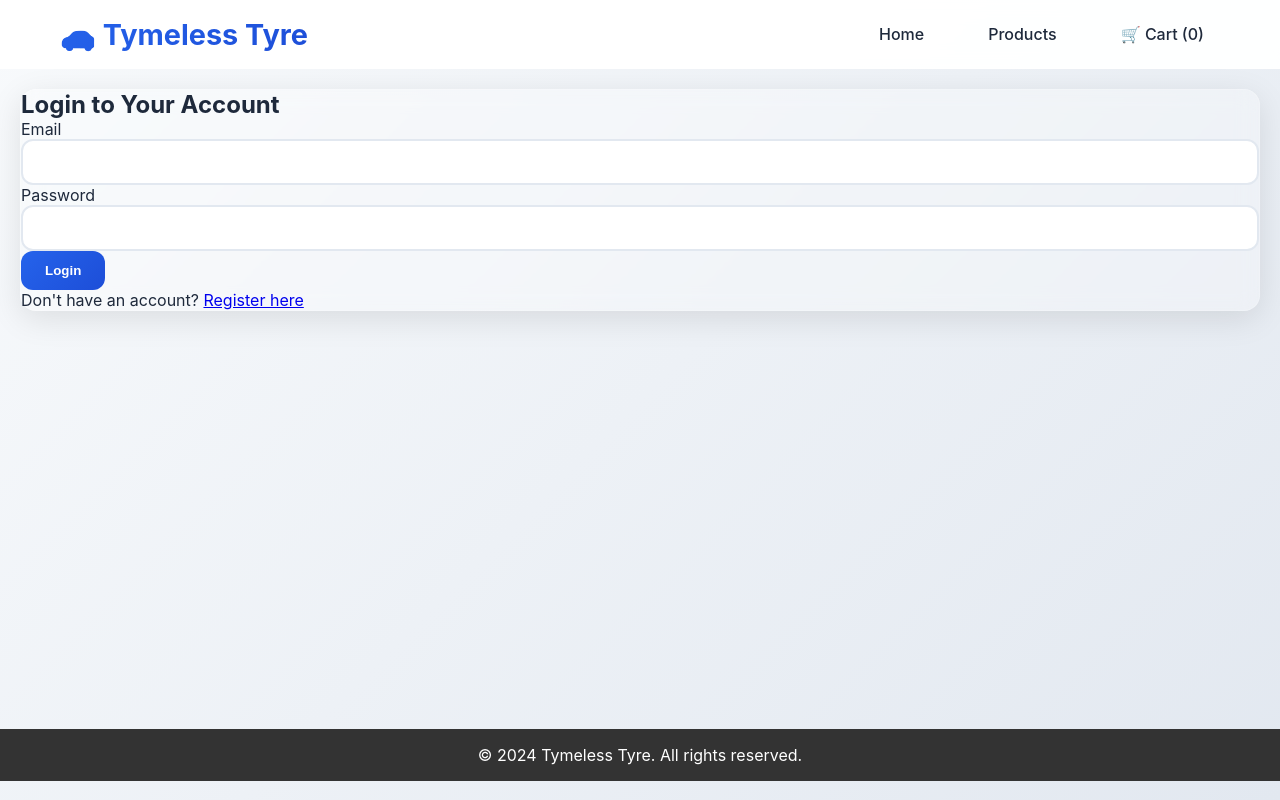
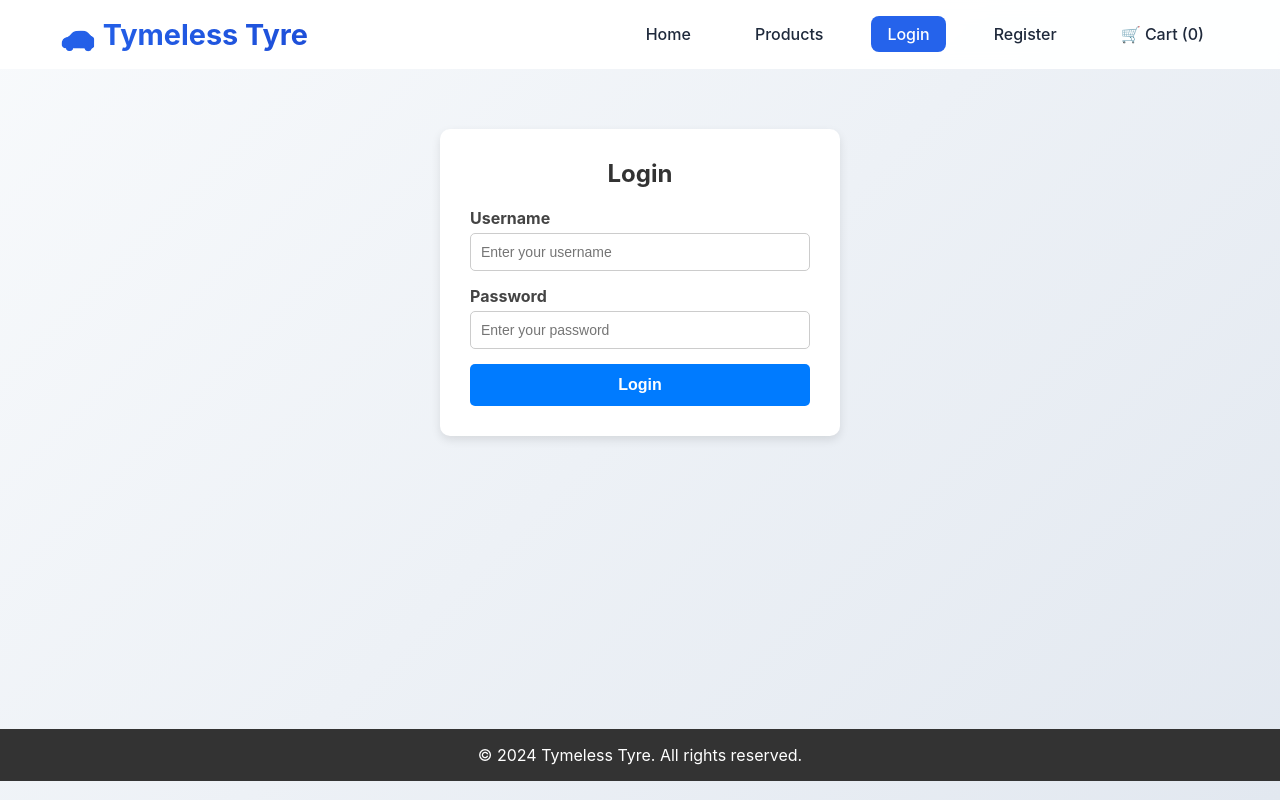
Before and after one commit to phelomadubela/Tymelesstyre-frontend, a Vue app: page /login in a window 1280 px wide. Built offline with nearby package versions, Linux system fonts and the light colour scheme.

Commit message:
frontend

```diff
--- a/src/components/layout/AppHeader.vue
+++ b/src/components/layout/AppHeader.vue
@@ -8,6 +8,9 @@
       <nav class="navigation">
         <router-link to="/" class="nav-link">Home</router-link>
         <router-link to="/products" class="nav-link">Products</router-link>
+        <router-link to="/login" class="nav-link">Login</router-link>
+        <router-link to="/register" class="nav-link">Register</router-link>
+
         <router-link to="/cart" class="nav-link"> 🛒 Cart ({{ cartItemCount }}) </router-link>
       </nav>
     </div>
--- a/src/services/api.js
+++ b/src/services/api.js
@@ -1,6 +1,6 @@
 import axios from 'axios'
 
-const API_BASE_URL = 'http://localhost:8080/tymelesstyre/api'
+const API_BASE_URL = 'http://localhost:8080/tymelesstyre' //can be changed later on
 
 // Create axios instance with default config
 const api = axios.create({
@@ -27,16 +27,14 @@ api.interceptors.request.use(
 
 // API methods
 export default {
-  // User endpoints
   async registerUser(userData) {
-    const response = await api.post('/users', userData)
-    return response.data
-  },
-
+  const response = await api.post('/user/register', userData)
+  return response.data
+},
   async login(credentials) {
-    const response = await api.post('/auth/login', credentials)
-    return response.data
-  },
+  const response = await api.post('/user/login', credentials)
+  return response.data
+},
 
   // Tyre endpoints
   async getTyresByVehicle(make, model, year) {
--- a/src/stores/auth.js
+++ b/src/stores/auth.js
@@ -1,49 +1,67 @@
-import { defineStore } from 'pinia'
-import api from '@/services/api'
-import { useCartStore } from './cart'
+export default class auth {
+  static API_URL = "http://localhost:8080/tymelesstyre/user/";
 
-export const useAuthStore = defineStore('auth', {
-  state: () => ({
-    user: null,
-    token: localStorage.getItem('authToken') || null,
-    isAuthenticated: !!localStorage.getItem('authToken'),
-  }),
-  actions: {
-    async login(credentials) {
-      try {
-        const response = await api.login(credentials)
-        this.token = response.token
-        this.user = response.user
-        this.isAuthenticated = true
-        localStorage.setItem('authToken', this.token)
+  static async login(username, password) {
+    try {
+      const response = await fetch(this.API_URL + "login", {
+        method: "POST",
+        headers: { "Content-Type": "application/json" },
+        body: JSON.stringify({ username, password }),
+      });
 
-        // Load user's cart from backend if needed
-        const cartStore = useCartStore()
-        await cartStore.loadUserCart(this.user.id)
+      const result = await response.text();
+      if (!response.ok) {
+        throw new Error(result || "Login failed. Please check your credentials.");
+      }
 
-        return { success: true }
-      } catch (error) {
-        return { success: false, error: error.response?.data?.message || 'Login failed' }
+      let role = "";
+      if (result.includes("/admin/dashboard")) role = "ADMIN";
+      else if (result.includes("/customer/dashboard")) role = "CUSTOMER";
+      else throw new Error("Unknown role returned from backend");
+
+      const user = { username, role, redirectPath: result };
+      localStorage.setItem("user", JSON.stringify(user));
+
+      return result;
+    } catch (err) {
+      throw err;
+    }
+  }
+
+  static async register(username, email, password, role) {
+    try {
+      const payload = {
+        username,
+        email,
+        password,
+        role: role.toUpperCase()
+      };
+
+      console.log("Register payload:", payload);
+
+      const response = await fetch(this.API_URL + "register", {
+        method: "POST",
+        headers: { "Content-Type": "application/json" },
+        body: JSON.stringify(payload),
+      });
+
+      const result = await response.text();
+      if (!response.ok) {
+        throw new Error(result || "Registration failed");
       }
-    },
 
-    async register(userData) {
-      try {
-        const response = await api.registerUser(userData)
-        return { success: true, data: response }
-      } catch (error) {
-        return { success: false, error: error.response?.data?.message || 'Registration failed' }
-      }
-    },
+      return result;
+    } catch (err) {
+      throw err;
+    }
+  }
 
-    logout() {
-      this.user = null
-      this.token = null
-      this.isAuthenticated = false
-      localStorage.removeItem('authToken')
+  static logout() {
+    localStorage.removeItem("user");
+  }
 
-      const cartStore = useCartStore()
-      cartStore.clearCart()
-    },
-  },
-})
+  static getCurrentUser() {
+    const user = localStorage.getItem("user");
+    return user ? JSON.parse(user) : null;
+  }
+}
--- a/src/views/LoginView.vue
+++ b/src/views/LoginView.vue
@@ -1,47 +1,136 @@
-<!-- LoginView.vue -->
 <template>
-  <div class="auth-container">
-    <div class="auth-card glass-card">
-      <h2>Login to Your Account</h2>
+  <div class="login-container">
+    <h2>Login</h2>
     <form @submit.prevent="handleLogin">
-        <div class="form-group">
-          <label>Email</label>
-          <input v-model="credentials.email" type="email" class="form-input" required />
+      <div>
+        <label for="username">Username</label>
+        <input
+          id="username"
+          v-model="username"
+          type="text"
+          placeholder="Enter your username"
+          required
+        />
       </div>
-        <div class="form-group">
-          <label>Password</label>
-          <input v-model="credentials.password" type="password" class="form-input" required />
+
+      <div>
+        <label for="password">Password</label>
+        <input
+          id="password"
+          v-model="password"
+          type="password"
+          placeholder="Enter your password"
+          required
+        />
       </div>
-        <button type="submit" class="btn-primary" :disabled="loading">
-          {{ loading ? 'Logging in...' : 'Login' }}
+
+      <button type="submit" :disabled="loading">
+        {{ loading ? "Logging in..." : "Login" }}
       </button>
+
+      <p v-if="error" class="error">{{ error }}</p>
     </form>
-      <p class="auth-switch">
-        Don't have an account? <router-link to="/register">Register here</router-link>
-      </p>
-    </div>
   </div>
 </template>
 
-<script setup>
-import { ref } from 'vue'
-import { useAuthStore } from '@/stores/auth'
-import { useRouter } from 'vue-router'
+<script>
+import auth from '../stores/auth.js';
 
-const credentials = ref({ email: '', password: '' })
-const loading = ref(false)
-const authStore = useAuthStore()
-const router = useRouter()
+export default {
+  name: "LoginView",
+  data() {
+    return {
+      username: '',
+      password: '',
+      loading: false,
+      error: null,
+    };
+  },
+  methods: {
+    async handleLogin() {
+      this.error = null;
+      this.loading = true;
 
-const handleLogin = async () => {
-  loading.value = true
-  const result = await authStore.login(credentials.value)
+      try {
+        await auth.login(this.username, this.password);
 
-  if (result.success) {
-    router.push('/')
-  } else {
-    alert(result.error)
+        this.$router.push('/');
+      } catch (err) {
+        this.error = err.message || "Login failed. Please try again.";
+      } finally {
+        this.loading = false;
       }
-  loading.value = false
+    },
+  },
+};
+</script>
+
+<style scoped>
+.login-container {
+  max-width: 400px;
+  margin: 40px auto;
+  padding: 30px;
+  background-color: #fff;
+  border-radius: 10px;
+  box-shadow: 0 4px 10px rgba(0, 0, 0, 0.1);
 }
-</script>
+
+.login-container h2 {
+  text-align: center;
+  margin-bottom: 20px;
+  color: #333;
+}
+
+.login-container form div {
+  margin-bottom: 15px;
+}
+
+.login-container label {
+  display: block;
+  margin-bottom: 5px;
+  font-weight: bold;
+  color: #444;
+}
+
+.login-container input {
+  width: 100%;
+  padding: 10px;
+  border-radius: 5px;
+  border: 1px solid #ccc;
+  font-size: 14px;
+  transition: border 0.2s;
+}
+
+.login-container input:focus {
+  border-color: #007bff;
+  outline: none;
+}
+
+.login-container button {
+  width: 100%;
+  padding: 12px;
+  border-radius: 5px;
+  border: none;
+  background-color: #007bff;
+  color: white;
+  font-size: 16px;
+  font-weight: bold;
+  cursor: pointer;
+  transition: background-color 0.2s;
+}
+
+.login-container button:hover:not(:disabled) {
+  background-color: #0056b3;
+}
+
+.login-container button:disabled {
+  background-color: #6c757d;
+  cursor: not-allowed;
+}
+
+.error {
+  color: red;
+  margin-top: 10px;
+  text-align: center;
+}
+</style>
--- a/src/views/RegisterView.vue
+++ b/src/views/RegisterView.vue
@@ -1,79 +1,104 @@
 <template>
-  <div class="auth-container">
-    <div class="auth-card glass-card">
-      <h2>Create Account</h2>
+  <div class="register-container">
+    <h2>Register</h2>
     <form @submit.prevent="handleRegister">
       <div class="form-group">
-          <label>Full Name</label>
-          <input v-model="userData.name" type="text" class="form-input" required />
+        <label>Username</label>
+        <input v-model="username" type="text" placeholder="Enter username" required />
       </div>
+
       <div class="form-group">
         <label>Email</label>
-          <input v-model="userData.email" type="email" class="form-input" required />
+        <input v-model="email" type="email" placeholder="Enter email" required />
       </div>
+
       <div class="form-group">
         <label>Password</label>
-          <input v-model="userData.password" type="password" class="form-input" required />
+        <input v-model="password" type="password" placeholder="Enter password" required />
       </div>
-        <button type="submit" class="btn-primary" :disabled="loading">
-          {{ loading ? 'Creating Account...' : 'Register' }}
+
+      <div class="form-group">
+        <label>Role</label>
+        <select v-model="role" required>
+          <option value="">Select role</option>
+          <option value="CUSTOMER">Customer</option>
+          <option value="ADMIN">Admin</option>
+        </select>
+      </div>
+
+      <button type="submit" :disabled="loading">
+        {{ loading ? "Registering..." : "Register" }}
       </button>
+
+      <p v-if="error" class="error">{{ error }}</p>
     </form>
-      <p class="auth-switch">
-        Already have an account? <router-link to="/login">Login here</router-link>
+
+    <p class="login-link">
+      Already have an account?
+      <router-link to="/login">Login here</router-link>
     </p>
-    </div>
   </div>
 </template>
 
-<script setup>
-import { ref } from 'vue'
-import { useRouter } from 'vue-router'
+<script>
+import auth from '../stores/auth.js'
 
-const userData = ref({
-  name: '',
-  email: '',
-  password: '',
-})
-const loading = ref(false)
-const router = useRouter()
+export default {
+  name: "RegisterView",
+  data() {
+    return {
+      username: "",
+      email: "",
+      password: "",
+      role: "",
+      loading: false,
+      error: null,
+    }
+  },
+  methods: {
+    async handleRegister() {
+      this.error = null;
+      this.loading = true;
+      try {
 
-const handleRegister = async () => {
-  loading.value = true
-  // Simulate registration
-  await new Promise((resolve) => setTimeout(resolve, 1000))
-  alert('Registration successful!')
-  router.push('/login')
-  loading.value = false
+        await auth.register(this.username, this.email, this.password, this.role);
+
+        this.$router.push("/login");
+      } catch (err) {
+        this.error = err.message;
+      } finally {
+        this.loading = false;
+      }
+    }
+  }
 }
 </script>
 
 <style scoped>
-.auth-container {
-  display: flex;
-  justify-content: center;
-  align-items: center;
-  min-height: 60vh;
-  padding: 2rem;
+.register-container {
+  max-width: 400px;
+  margin: 40px auto;
+  padding: 30px;
+  background-color: #fff;
+  border-radius: 10px;
+  box-shadow: 0 4px 10px rgba(0,0,0,0.1);
+  font-family: Arial, sans-serif;
 }
-
-.auth-card {
+h2 { text-align: center; margin-bottom: 20px; }
+.form-group { margin-bottom: 15px; display: flex; flex-direction: column; }
+label { margin-bottom: 5px; font-weight: bold; }
+input, select { padding: 8px; border-radius: 5px; border: 1px solid #ccc; }
+button {
   width: 100%;
-  max-width: 400px;
-  padding: 2rem;
+  padding: 10px;
+  background-color: #2f80ed;
+  color: white;
+  font-weight: bold;
+  border: none;
+  border-radius: 5px;
+  cursor: pointer;
 }
-
-.auth-switch {
-  margin-top: 1rem;
-  text-align: center;
-}
-
-.auth-switch a {
-  color: var(--primary);
-  text-decoration: none;
-}
-
-.auth-switch a:hover {
-  text-decoration: underline;
-}
+button:disabled { background-color: #7aaefc; cursor: not-allowed; }
+.error { color: red; margin-top: 10px; text-align: center; }
+.login-link { text-align: center; margin-top: 15px; }
 </style>
```
Also changed, not shown: src/router/index.js (+6 -3 lines). Lines whose indentation alone changed are shown as unchanged.
